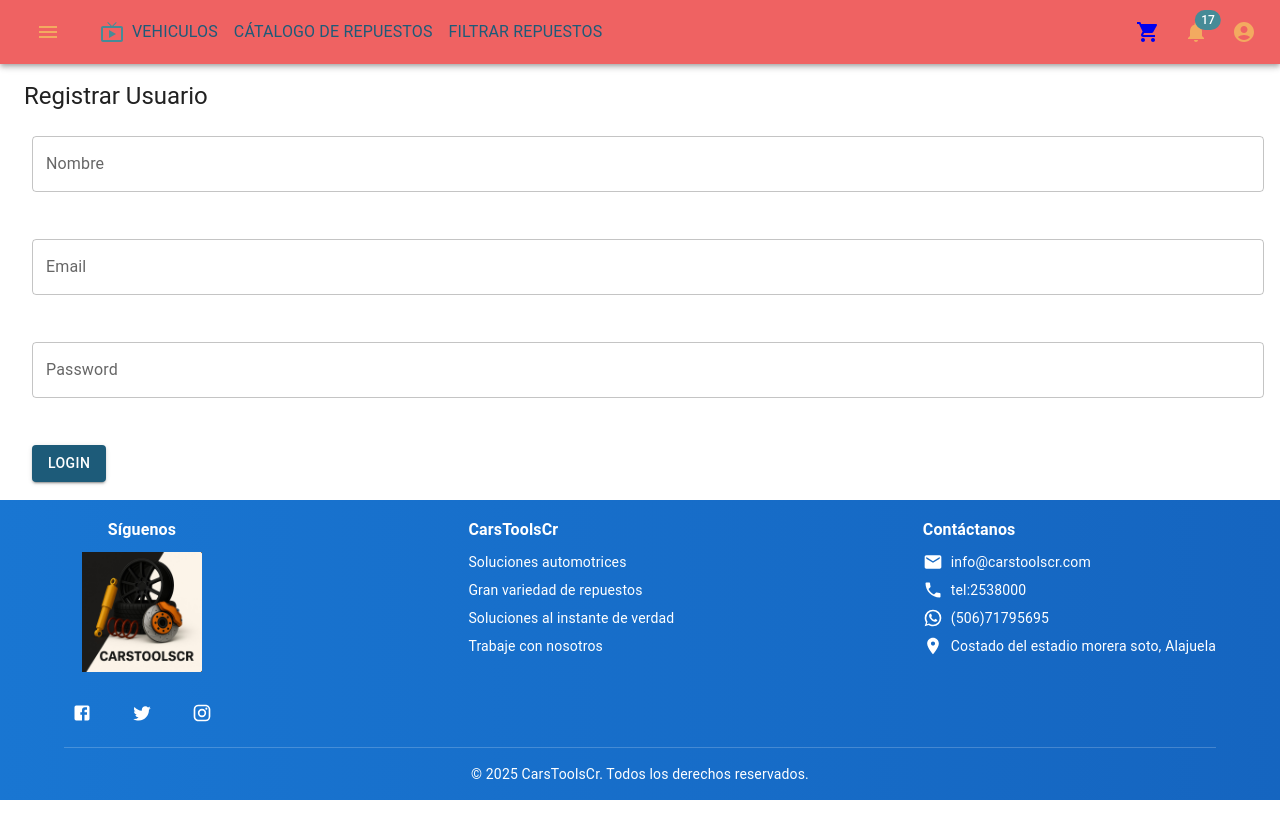
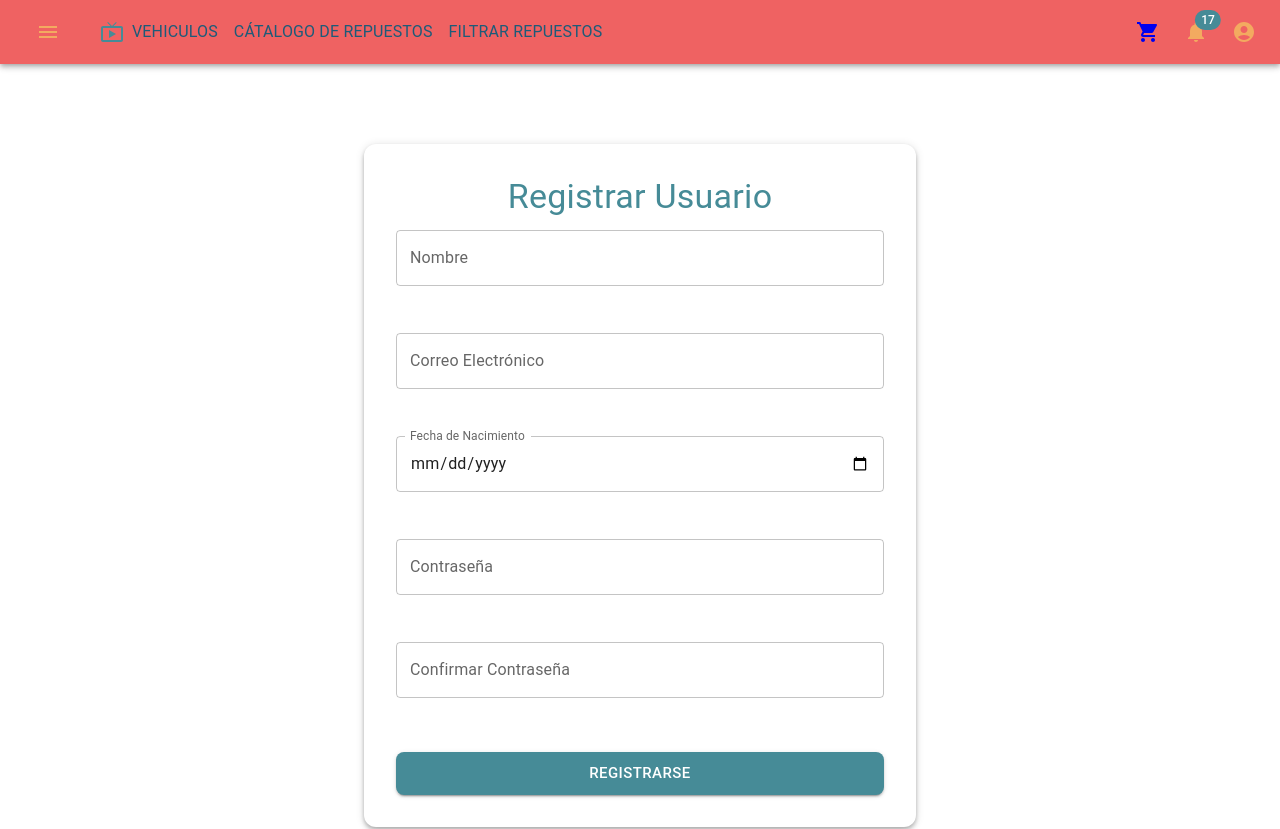
Before and after one commit to MZJeey/CarsToolsCr, a React (Vite) app in the folder appShopTools/: page /user/create in a window 1280 px wide. Shown: the top 829 px of the page. Before the commit the page ends 800 px from the top, so only its background shows below. Built offline with nearby package versions, Linux system fonts and the light colour scheme.

Commit message:
Actualización del diseño en Login, Signup y Footer

```diff
--- a/appShopTools/src/components/Layout/Footer.jsx
+++ b/appShopTools/src/components/Layout/Footer.jsx
@@ -19,8 +19,7 @@ export function Footer() {
     <Box
       component="footer"
       sx={{
-        position: "fixed",
-        bottom: 0,
+
         left: 0,
         width: "100%",
         background: "linear-gradient(90deg, #1976d2 0%, #1565c0 100%)",
--- a/appShopTools/src/components/User/Login.jsx
+++ b/appShopTools/src/components/User/Login.jsx
@@ -1,10 +1,14 @@
+// Este nuevo diseño usa MUI mejorado con un layout más atractivo para la tienda de repuestos
 import { useState, useContext } from 'react';
-import FormControl from '@mui/material/FormControl';
-import Grid from '@mui/material/Grid2';
-import Typography from '@mui/material/Typography';
+import {
+  Container,
+  Typography,
+  TextField,
+  Button,
+  Grid,
+  Paper,
+} from '@mui/material';
 import { useForm, Controller } from 'react-hook-form';
-import TextField from '@mui/material/TextField';
-import Button from '@mui/material/Button';
 import { yupResolver } from '@hookform/resolvers/yup';
 import * as yup from 'yup';
 import { useNavigate } from 'react-router-dom';
@@ -16,130 +20,123 @@ import { UserContext } from '../../context/UserContext';
 export function Login() {
   const navigate = useNavigate();
   const { saveUser } = useContext(UserContext);
-  // Esquema de validación
+
   const loginSchema = yup.object({
-    email: yup
-      .string()
-      .required('El email es requerido')
-      .email('Formato email'),
-    password: yup.string().required('El password es requerido'),
+    email: yup.string().required('El email es requerido').email('Formato email inválido'),
+    password: yup.string().required('La contraseña es requerida'),
   });
+
   const {
     control,
     handleSubmit,
     formState: { errors },
   } = useForm({
-    // Valores iniciales
     defaultValues: {
       email: '',
       password: '',
     },
-    // Asignación de validaciones
     resolver: yupResolver(loginSchema),
   });
 
-  // Valores de formulario
+  const [error, setError] = useState(null);
 
-  const [error, setError] = useState(null);
-  // Accion submit
-  const onSubmit = (DataForm) => {
+  const onSubmit = (data) => {
     try {
-      UserService.loginUser(DataForm)
+      UserService.loginUser(data)
         .then((response) => {
-          console.log(response);
-         //Validar la respuesta
-         if(response.data !=null
-          && response.data !='undefined'
-          && response.data !='Usuario no valido'
-         ){
-          //Usuario válido o identificado
-          //Guardar el token
-          saveUser(response.data)
-          toast.success('Bienvenido, usuario',{
-            duration:4000
-          })
-          return navigate('/')
-         }else{
-          //Usuario No válido
-          toast.error('Usuario No válido',{
-            duration:4000
-          })
+          if (
+            response.data &&
+            response.data !== 'undefined' &&
+            response.data !== 'Usuario no valido'
+          ) {
+            saveUser(response.data);
+            toast.success('¡Bienvenido!', { duration: 4000 });
+            return navigate('/');
+          } else {
+            toast.error('Usuario No válido', { duration: 4000 });
           }
         })
-        .catch((error) => {
-          if (error instanceof SyntaxError) {
-            console.log(error);
-            setError(error);
-            throw new Error('Respuesta no válida del servidor');
-          }
+        .catch((err) => {
+          setError(err);
+          console.error('Error:', err);
         });
     } catch (e) {
       console.error('Error:', e);
     }
   };
 
-  // Si ocurre error al realizar el submit
-  const onError = (errors, e) => console.log(errors, e);
-
-  if (error) return <p>Error: {error.message}</p>;
   return (
-    <>
+    <Container maxWidth="sm">
       <Toaster />
-      <form onSubmit={handleSubmit(onSubmit, onError)} noValidate>
-        <Grid container spacing={1}>
-          <Grid size={12} sm={12}>
-            <Typography variant="h5" gutterBottom>
-              Login
+      <Paper elevation={4} sx={{ p: 4, mt: 8, borderRadius: 3 }}>
+        <Typography variant="h4" align="center" gutterBottom color="primary">
+          Iniciar Sesión
         </Typography>
-          </Grid>
-          <Grid size={12} sm={4}>
-            {/* ['filled','outlined','standard']. */}
-            <FormControl variant="standard" fullWidth sx={{ m: 1 }}>
+        <form onSubmit={handleSubmit(onSubmit)} noValidate>
+          <Grid container spacing={3}>
+            <Grid item xs={12}>
               <Controller
                 name="email"
                 control={control}
                 render={({ field }) => (
                   <TextField
                     {...field}
-                    id="email"
-                    label="Email"
-                    error={Boolean(errors.email)}
-                    helperText={errors.email ? errors.email.message : ' '}
+                    label="Correo Electrónico"
+                    fullWidth
+                    error={!!errors.email}
+                    helperText={errors.email?.message || ' '}
                   />
                 )}
               />
-            </FormControl>
             </Grid>
-          <Grid size={12} sm={4}>
-            <FormControl variant="standard" fullWidth sx={{ m: 1 }}>
+            <Grid item xs={12}>
               <Controller
                 name="password"
                 control={control}
                 render={({ field }) => (
                   <TextField
                     {...field}
-                    id="password"
-                    label="Password"
+                    label="Contraseña"
                     type="password"
-                    error={Boolean(errors.password)}
-                    helperText={errors.password ? errors.password.message : ' '}
+                    fullWidth
+                    error={!!errors.password}
+                    helperText={errors.password?.message || ' '}
                   />
                 )}
               />
-            </FormControl>
             </Grid>
-          <Grid size={12} sm={12}>
+
+
+            <Grid item xs={12} sx={{ textAlign: 'right' }}>
+              <Typography
+                variant="body2"
+                color="primary"
+                sx={{ cursor: 'pointer', textDecoration: 'underline' }}
+                onClick={() => navigate('/recuperar-contrasena')}
+              >
+                ¿Olvidaste tu contraseña?
+              </Typography>
+            </Grid>
+
+
+
+
+
+            <Grid item xs={12}>
               <Button
                 type="submit"
                 variant="contained"
-              color="secondary"
-              sx={{ m: 1 }}
+                fullWidth
+                size="large"
+                sx={{ mt: 1, borderRadius: 2 }}
               >
-              Login
+                Iniciar Sesión
               </Button>
             </Grid>
           </Grid>
         </form>
-    </>
+        {error && <Typography color="error">Error: {error.message}</Typography>}
+      </Paper>
+    </Container>
   );
 }
--- a/appShopTools/src/components/User/Signup.jsx
+++ b/appShopTools/src/components/User/Signup.jsx
@@ -1,155 +1,180 @@
-/* eslint-disable no-unused-vars */
-import React from 'react';
-import { useEffect, useState } from 'react';
-import FormControl from '@mui/material/FormControl';
-import Grid from '@mui/material/Grid2';
-import Typography from '@mui/material/Typography';
+// Formulario de registro mejorado para tienda de repuestos
+import { useState } from 'react';
+import {
+  Container,
+  Typography,
+  TextField,
+  Button,
+  Grid,
+  Paper,
+} from '@mui/material';
 import { useForm, Controller } from 'react-hook-form';
-import TextField from '@mui/material/TextField';
-import Button from '@mui/material/Button';
+import { yupResolver } from '@hookform/resolvers/yup';
 import * as yup from 'yup';
 import { useNavigate } from 'react-router-dom';
 import toast from 'react-hot-toast';
 import UserService from '../../services/UserService';
-import { yupResolver } from '@hookform/resolvers/yup';
+
+
+
+
+
+
+
 
 export function Signup() {
   const navigate = useNavigate();
-  // Esquema de validación
-  const loginSchema = yup.object({
+
+  const signupSchema = yup.object({
     name: yup.string().required('El nombre es requerido'),
-    email: yup
+    email: yup.string().required('El email es requerido').email('Formato email inválido'),
+    password: yup.string().required('La contraseña es requerida'),
+    confirmPassword: yup
       .string()
-      .required('El email es requerido')
-      .email('Formato email'),
-    password: yup.string().required('El password es requerido'),
-    rol_id: yup.number().required('El rol es requerido'),
+      .oneOf([yup.ref('password')], 'Las contraseñas no coinciden')
+      .required('Confirma tu contraseña'),
+    birthdate: yup.date().required('La fecha de nacimiento es requerida'),
+    rol_id: yup.number().required(),
   });
+
   const {
     control,
     handleSubmit,
     setValue,
     formState: { errors },
   } = useForm({
-    // Valores iniciales
     defaultValues: {
       name: '',
       email: '',
       password: '',
+      confirmPassword: '',
+      birthdate: '',
       rol_id: 2,
     },
-    // Asignación de validaciones
-    resolver: yupResolver(loginSchema),
+    resolver: yupResolver(signupSchema),
   });
 
   const [error, setError] = useState(null);
-  const notify = () =>
-    toast.success('Usuario registrado', {
-      duration: 4000,
-      position: 'top-center',
-    });
-  // Accion submit
-  const onSubmit = (DataForm) => {
+
+  const onSubmit = (data) => {
     try {
-      console.log(DataForm);
-      //Registrar usuario
-      //Asignar por defector rol
       setValue('rol_id', 2);
-      UserService.createUser(DataForm)
+      UserService.createUser(data)
         .then((response) => {
-          console.log(response);
-          notify();
+          toast.success('Usuario registrado', { duration: 4000, position: 'top-center' });
           return navigate('/user/login/');
         })
-        .catch((error) => {
-          if (error instanceof SyntaxError) {
-            console.log(error);
-            setError(error);
-            throw new Error('Respuesta no válida del servidor');
-          }
+        .catch((err) => {
+          setError(err);
+          console.error('Error:', err);
         });
     } catch (e) {
-      // handle your error
+      console.error('Error:', e);
     }
   };
 
-  // Si ocurre error al realizar el submit
-  const onError = (errors, e) => console.log(errors, e);
-
-  if (error) return <p>Error: {error.message}</p>;
   return (
-    <>
-      <form onSubmit={handleSubmit(onSubmit, onError)} noValidate>
-        <Grid container spacing={1}>
-          <Grid size={12} sm={12}>
-            <Typography variant="h5" gutterBottom>
+    <Container maxWidth="sm">
+      <Paper elevation={4} sx={{ p: 4, mt: 8, borderRadius: 3 }}>
+        <Typography variant="h4" align="center" gutterBottom color="primary">
           Registrar Usuario
         </Typography>
-          </Grid>
-          <Grid size={12} sm={12}>
-            <FormControl variant="standard" fullWidth sx={{ m: 1 }}>
+        <form onSubmit={handleSubmit(onSubmit)} noValidate>
+          <Grid container spacing={3}>
+            <Grid item xs={12}>
               <Controller
                 name="name"
                 control={control}
                 render={({ field }) => (
                   <TextField
                     {...field}
-                    id="name"
                     label="Nombre"
-                    error={Boolean(errors.name)}
-                    helperText={errors.name ? errors.name.message : ' '}
+                    fullWidth
+                    error={!!errors.name}
+                    helperText={errors.name?.message || ' '}
                   />
                 )}
               />
-            </FormControl>
             </Grid>
-          <Grid size={12} sm={6}>
-            <FormControl variant="standard" fullWidth sx={{ m: 1 }}>
+            <Grid item xs={12}>
               <Controller
                 name="email"
                 control={control}
                 render={({ field }) => (
                   <TextField
                     {...field}
-                    id="email"
-                    label="Email"
-                    error={Boolean(errors.email)}
-                    helperText={errors.email ? errors.email.message : ' '}
+                    label="Correo Electrónico"
+                    fullWidth
+                    error={!!errors.email}
+                    helperText={errors.email?.message || ' '}
                   />
                 )}
               />
-            </FormControl>
             </Grid>
-          <Grid size={12} sm={6}>
-            <FormControl variant="standard" fullWidth sx={{ m: 1 }}>
+            <Grid item xs={12}>
+              <Controller
+                name="birthdate"
+                control={control}
+                render={({ field }) => (
+                  <TextField
+                    {...field}
+                    label="Fecha de Nacimiento"
+                    type="date"
+                    fullWidth
+                    InputLabelProps={{ shrink: true }}
+                    error={!!errors.birthdate}
+                    helperText={errors.birthdate?.message || ' '}
+                  />
+                )}
+              />
+            </Grid>
+            <Grid item xs={12}>
               <Controller
                 name="password"
                 control={control}
                 render={({ field }) => (
                   <TextField
                     {...field}
-                    id="password"
-                    label="Password"
+                    label="Contraseña"
                     type="password"
-                    error={Boolean(errors.password)}
-                    helperText={errors.password ? errors.password.message : ' '}
+                    fullWidth
+                    error={!!errors.password}
+                    helperText={errors.password?.message || ' '}
                   />
                 )}
               />
-            </FormControl>
             </Grid>
-          <Grid size={12} sm={12}>
+            <Grid item xs={12}>
+              <Controller
+                name="confirmPassword"
+                control={control}
+                render={({ field }) => (
+                  <TextField
+                    {...field}
+                    label="Confirmar Contraseña"
+                    type="password"
+                    fullWidth
+                    error={!!errors.confirmPassword}
+                    helperText={errors.confirmPassword?.message || ' '}
+                  />
+                )}
+              />
+            </Grid>
+            <Grid item xs={12}>
               <Button
                 type="submit"
                 variant="contained"
-              color="secondary"
-              sx={{ m: 1 }}
+                fullWidth
+                size="large"
+                sx={{ mt: 1, borderRadius: 2 }}
               >
-              Login
+                Registrarse
               </Button>
             </Grid>
           </Grid>
         </form>
-    </>
+        {error && <Typography color="error">Error: {error.message}</Typography>}
+      </Paper>
+    </Container>
   );
 }
```
Lines whose indentation alone changed are shown as unchanged.
